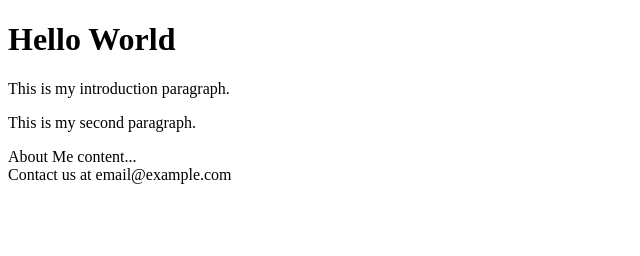
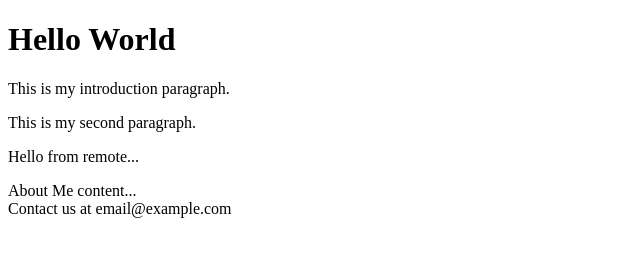
Before and after one commit to Mahalakshmi-Vetrivel/project-html, a plain HTML site: page project-html/index.html in a window 1280 px wide. Shown: the whole page, without its empty margins (0-640 px from the left). Drawn offline with Linux system fonts and the light colour scheme.

Commit message:
Update index.html

```diff
--- a/project-html/index.html
+++ b/project-html/index.html
@@ -8,6 +8,7 @@
   <h1>Hello World</h1>
   <p>This is my introduction paragraph.</p>
   <p>This is my second paragraph.</p>
+  <p>Hello from remote...</p>
   <section id="about">About Me content...</section>
   <footer>Contact us at email@example.com</footer>
 </body>
```
